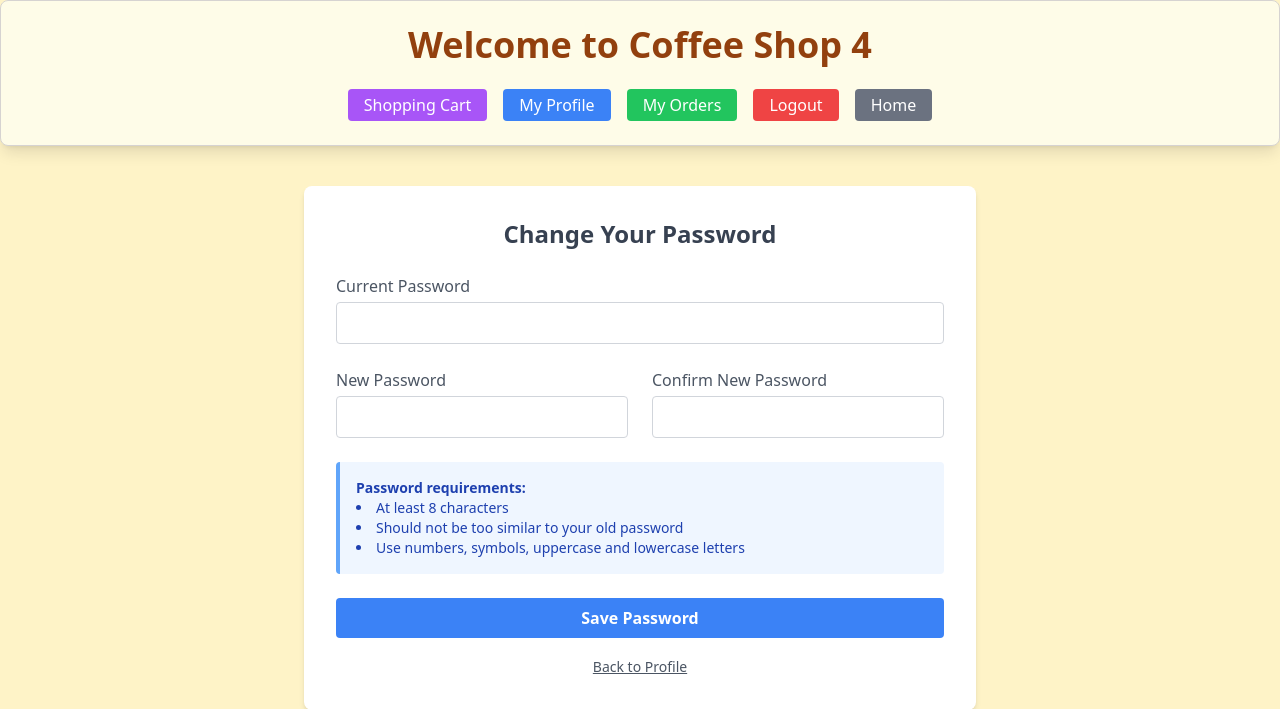
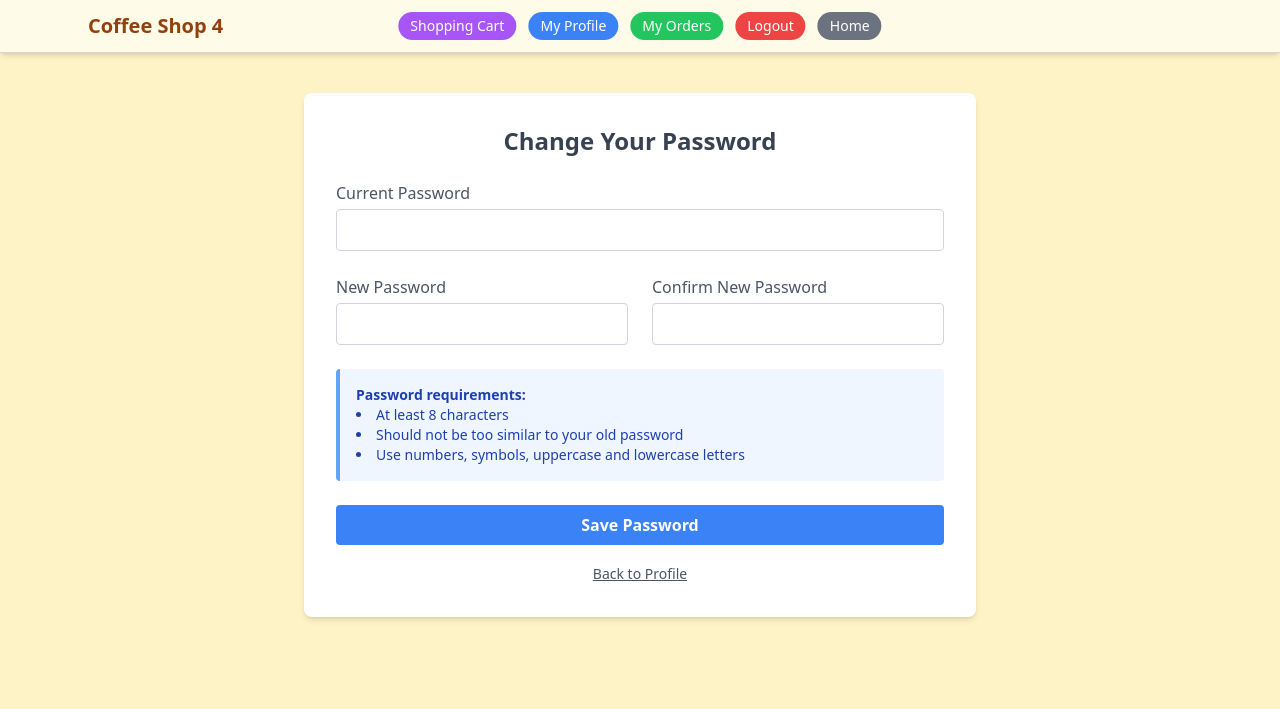
Before and after one commit to firooz-hosseini/CoffeeShop, a Django app: page /accounts/profile/change-password/ in a window 1280 px wide. Shown: the top 709 px of the page. Run offline with Django 5.2, Linux system fonts and the light colour scheme; the visitor is signed in with stand-in values (Sample User, id 1); parts of the project's set-up code (start-up, migrations or seed data) failed here and were passed over; some libraries are stand-ins or nearby versions.

Commit message:
Edit base template and narrowed down the header

```diff
--- a/templates/base.html
+++ b/templates/base.html
@@ -8,29 +8,61 @@
 </head>
 <body class="bg-amber-100 text-gray-800 min-h-screen flex flex-col">
 
-<div id="header" class="sticky top-0 bg-yellow-50 rounded-lg shadow-lg p-6 border border-stone-300 z-50">
-    <div class="text-center">
-        <h1 class="text-4xl font-extrabold text-amber-800 mb-6">
-            Welcome to Coffee Shop 4
+
+<header class="sticky top-0 bg-yellow-50 shadow-md border-b border-stone-300 z-50">
+  <div class="relative max-w-6xl mx-auto flex items-center justify-between px-6 py-3">
+
+
+    <h1 class="text-xl font-bold text-amber-800 whitespace-nowrap">
+      Coffee Shop 4
     </h1>
-        <div class="flex flex-wrap justify-center gap-4">
+
+
+    <nav class="hidden md:flex absolute left-1/2 -translate-x-1/2 items-center gap-3">
       {% if user.is_authenticated %}
-                <a href="{% url 'order_list' %}" class="bg-purple-500 hover:bg-purple-600 text-white px-4 py-1 rounded">Shopping Cart</a>
-                <a href="{% url 'profile' %}" class="bg-blue-500 hover:bg-blue-600 text-white px-4 py-1 rounded">My Profile</a>
-                <a href="{% url 'final_order_list' %}" class="bg-green-500 hover:bg-green-600 text-white px-4 py-1 rounded">My Orders</a>
+        <a href="{% url 'order_list' %}" class="bg-purple-500 hover:bg-purple-600 text-white px-3 py-1 rounded-full text-sm">Shopping Cart</a>
+        <a href="{% url 'profile' %}" class="bg-blue-500 hover:bg-blue-600 text-white px-3 py-1 rounded-full text-sm">My Profile</a>
+        <a href="{% url 'final_order_list' %}" class="bg-green-500 hover:bg-green-600 text-white px-3 py-1 rounded-full text-sm">My Orders</a>
         <form action="{% url 'logout' %}" method="post" class="inline">
           {% csrf_token %}
-                    <button type="submit" class="bg-red-500 hover:bg-red-600 text-white px-4 py-1 rounded">Logout</button>
+          <button type="submit" class="bg-red-500 hover:bg-red-600 text-white px-3 py-1 rounded-full text-sm">Logout</button>
         </form>
-                <a href="{% url 'home' %}" class="bg-gray-500 hover:bg-gray-600 text-white px-4 py-1 rounded">Home</a>
+        <a href="{% url 'home' %}" class="bg-gray-500 hover:bg-gray-600 text-white px-3 py-1 rounded-full text-sm">Home</a>
       {% else %}
-                <a href="{% url 'login' %}" class="bg-green-500 hover:bg-green-600 text-white px-4 py-1 rounded">Login</a>
-                <a href="{% url 'signup' %}" class="bg-blue-500 hover:bg-blue-600 text-white px-4 py-1 rounded">Signup</a>
-                <a href="{% url 'home' %}" class="bg-gray-500 hover:bg-gray-600 text-white px-4 py-1 rounded">Home</a>
+        <a href="{% url 'login' %}" class="bg-green-500 hover:bg-green-600 text-white px-3 py-1 rounded-full text-sm">Login</a>
+        <a href="{% url 'signup' %}" class="bg-blue-500 hover:bg-blue-600 text-white px-3 py-1 rounded-full text-sm">Signup</a>
+        <a href="{% url 'home' %}" class="bg-gray-500 hover:bg-gray-600 text-white px-3 py-1 rounded-full text-sm">Home</a>
+      {% endif %}
+    </nav>
+
+    <div class="flex items-center md:hidden">
+      <button onclick="toggleMenu()" class="text-amber-800 focus:outline-none">
+        <svg xmlns="http://www.w3.org/2000/svg" class="h-6 w-6" fill="none" viewBox="0 0 24 24" stroke="currentColor">
+          <path stroke-linecap="round" stroke-linejoin="round" stroke-width="2" d="M4 6h16M4 12h16M4 18h16" />
+        </svg>
+      </button>
+    </div>
+  </div>
+
+
+  <div id="mobileMenu" class="hidden flex flex-col items-center bg-yellow-100 md:hidden py-3 gap-3 border-t border-stone-300">
+    {% if user.is_authenticated %}
+      <a href="{% url 'order_list' %}" class="bg-purple-500 hover:bg-purple-600 text-white px-4 py-1 rounded-full text-sm">Shopping Cart</a>
+      <a href="{% url 'profile' %}" class="bg-blue-500 hover:bg-blue-600 text-white px-4 py-1 rounded-full text-sm">My Profile</a>
+      <a href="{% url 'final_order_list' %}" class="bg-green-500 hover:bg-green-600 text-white px-4 py-1 rounded-full text-sm">My Orders</a>
+      <form action="{% url 'logout' %}" method="post" class="inline">
+        {% csrf_token %}
+        <button type="submit" class="bg-red-500 hover:bg-red-600 text-white px-4 py-1 rounded-full text-sm">Logout</button>
+      </form>
+      <a href="{% url 'home' %}" class="bg-gray-500 hover:bg-gray-600 text-white px-4 py-1 rounded-full text-sm">Home</a>
+    {% else %}
+      <a href="{% url 'login' %}" class="bg-green-500 hover:bg-green-600 text-white px-4 py-1 rounded-full text-sm">Login</a>
+      <a href="{% url 'signup' %}" class="bg-blue-500 hover:bg-blue-600 text-white px-4 py-1 rounded-full text-sm">Signup</a>
+      <a href="{% url 'home' %}" class="bg-gray-500 hover:bg-gray-600 text-white px-4 py-1 rounded-full text-sm">Home</a>
     {% endif %}
   </div>
-    </div>
-</div>
+</header>
+
 
 <main class="flex-grow">
   <div class="max-w-6xl mx-auto px-4 py-10 flex flex-col items-center">
@@ -62,5 +94,11 @@
   </div>
 </footer>
 
+<script>
+  function toggleMenu() {
+    document.getElementById('mobileMenu').classList.toggle('hidden');
+  }
+</script>
+
 </body>
 </html>
```
Lines whose indentation alone changed are shown as unchanged.
